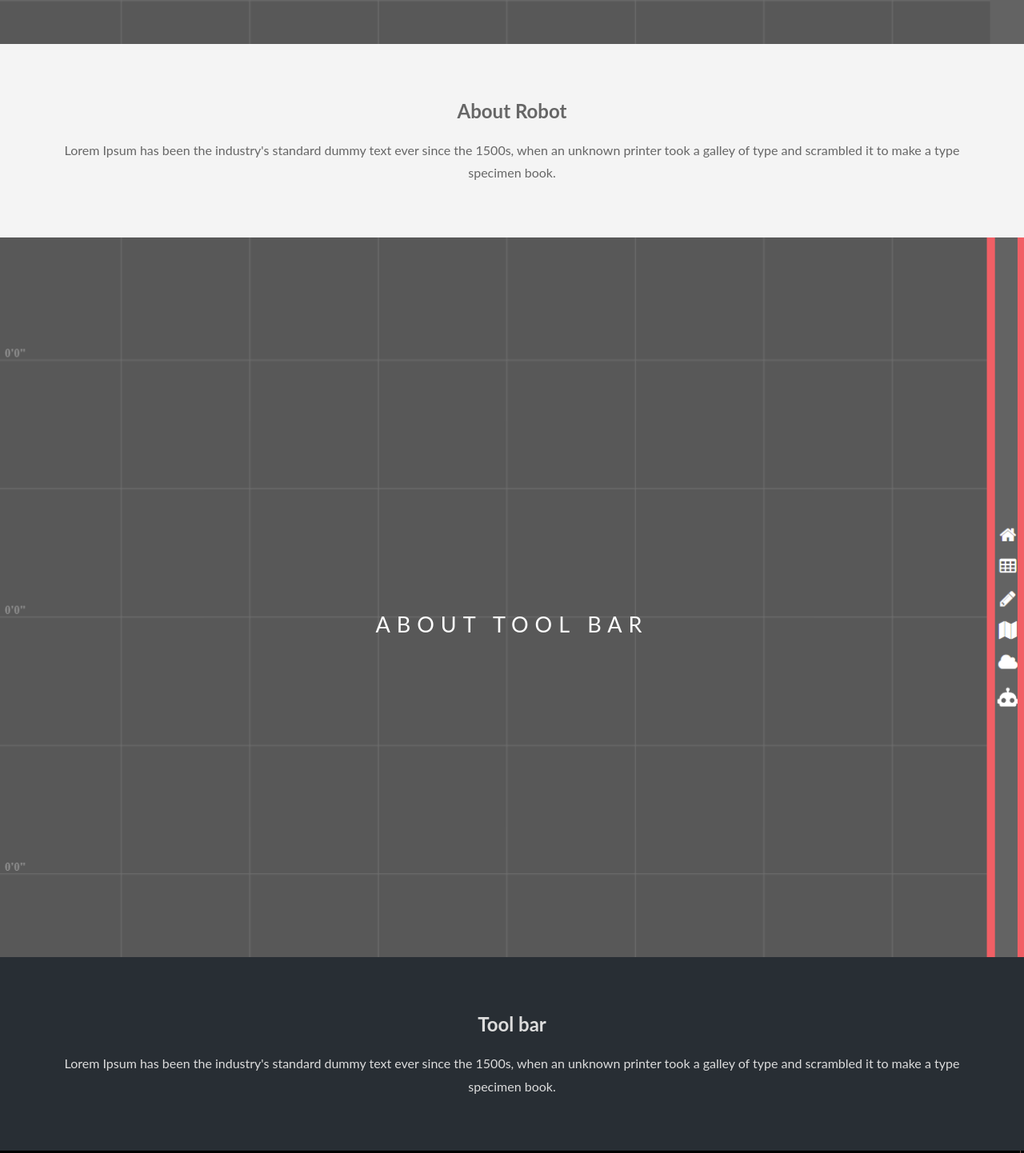
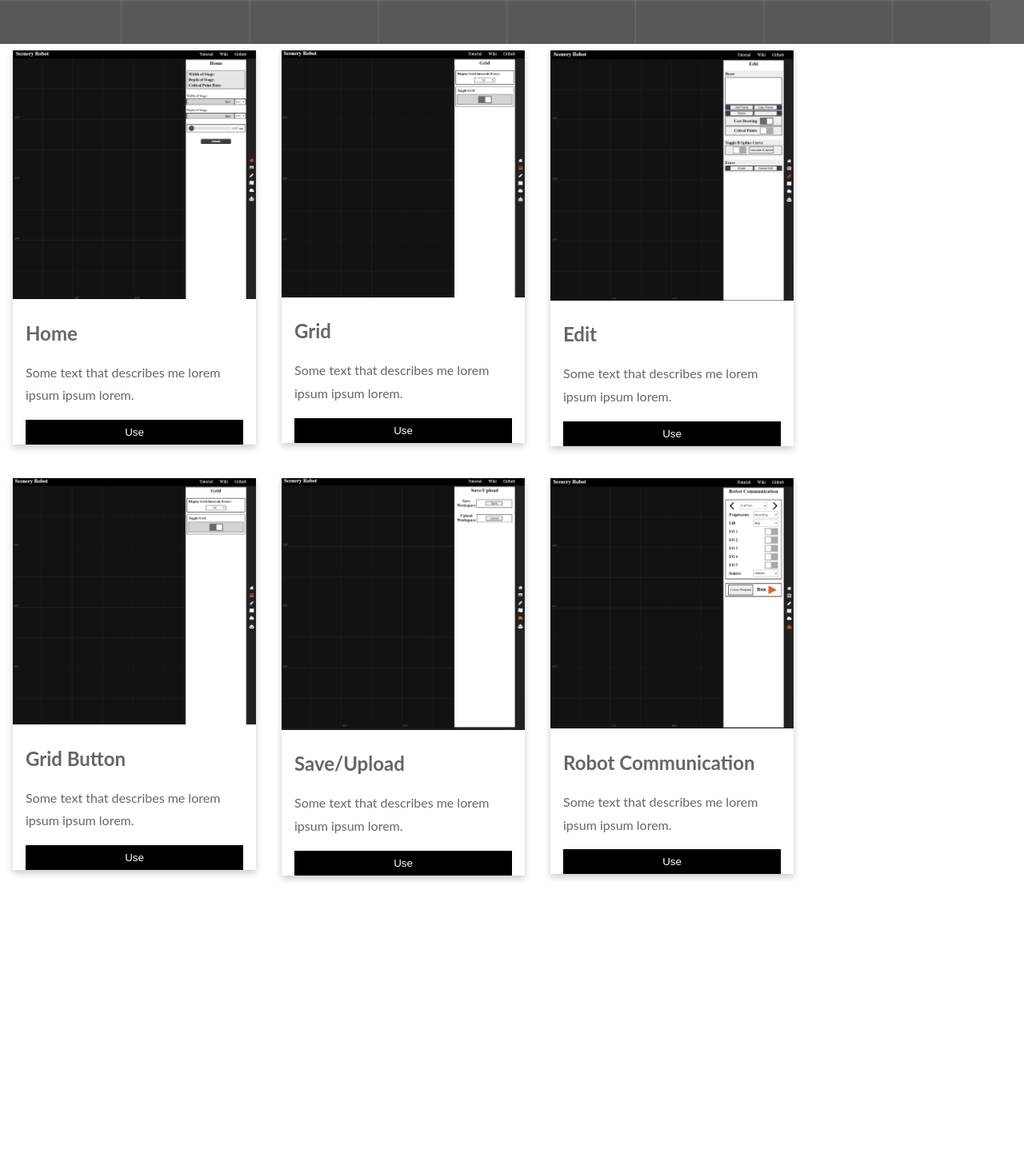
Before and after one commit to rybitski/Scenery-Robot-v4, a website: page Version 3/tutorial/tutorial.html in a window 1280 px wide. Shown: the part 745-2187 px from the top of the page at 80% size. After the commit the page ends 1856 px from the top, so only its background shows below. Drawn offline with Linux system fonts and the light colour scheme.

Commit message:
get basic button/pictures of tutorial

```diff
--- a/Version 3/tutorial/tutorial.html
+++ b/Version 3/tutorial/tutorial.html
@@ -15,126 +15,77 @@
             </div>
         </div>
     </div>
-    <section class="section section-light">
-        <h2>
-            About Robot
-        </h2>
-        <p>Lorem Ipsum has been the industry's standard dummy text ever since the 1500s, when an unknown
-            printer took a galley of type and scrambled it to make a type specimen book.</p>
-    </section>
 
-
-    <div class="toolbar">
-        <div class="ptext">
-            <div class="span border trans">
-                about tool bar
+    <div class="row">
+      <div class="column">
+        <div class="card">
+          <img src="../tutorial/tutorial_images/home_button.png" alt="home_button" style="width:100%">
+          <div class="container">
+            <h2>Home</h2>
+            <p>Some text that describes me lorem ipsum ipsum lorem.</p>
+            <p><button class="button">Use</button></p>
           </div>
         </div>
       </div>
-    <section class="section section-dark">
-        <h2>
-            Tool bar
-        </h2>
-        <p>Lorem Ipsum has been the industry's standard dummy text ever since the 1500s, when an unknown
-            printer took a galley of type and scrambled it to make a type specimen book.</p>
-    </section>
 
-    <div class="home">
-        <div class="ptext">
-            <div class="span border trans">
-                About Home
+      <div class="column">
+        <div class="card">
+          <img src="../tutorial/tutorial_images/grid_button.png" alt="grid_button" style="width:100%">
+          <div class="container">
+            <h2>Grid</h2>
+            <p>Some text that describes me lorem ipsum ipsum lorem.</p>
+            <p><button class="button">Use</button></p>
           </div>
         </div>
       </div>
-    <section class="section section-dark">
-        <h2>
-            Home
-        </h2>
-        <p>Lorem Ipsum has been the industry's standard dummy text ever since the 1500s, when an unknown
-            printer took a galley of type and scrambled it to make a type specimen book.</p>
-    </section>
 
-    <div class="grid">
-        <div class="ptext">
-            <div class="span border trans">
-                About Grid
+      <div class="column">
+        <div class="card">
+          <img src="../tutorial/tutorial_images/edit_button.png" alt="edit_button" style="width:100%">
+          <div class="container">
+            <h2>Edit</h2>
+            <p>Some text that describes me lorem ipsum ipsum lorem.</p>
+            <p><button class="button">Use</button></p>
           </div>
         </div>
       </div>
-    <section class="section section-dark">
-        <h2>
-            Grid
-        </h2>
-        <p>Lorem Ipsum has been the industry's standard dummy text ever since the 1500s, when an unknown
-            printer took a galley of type and scrambled it to make a type specimen book.</p>
-    </section>
 
-    <div class="edit">
-        <div class="ptext">
-            <div class="span border trans">
-                About Edit
+      <div class="column">
+        <div class="card">
+          <img src="../tutorial/tutorial_images/grid_button.png" alt="grid_button" style="width:100%">
+          <div class="container">
+            <h2>Grid Button</h2>
+            <p>Some text that describes me lorem ipsum ipsum lorem.</p>
+            <p><button class="button">Use</button></p>
           </div>
         </div>
       </div>
-    <section class="section section-dark">
-        <h2>
-            Edit
-        </h2>
-        <p>Lorem Ipsum has been the industry's standard dummy text ever since the 1500s, when an unknown
-            printer took a galley of type and scrambled it to make a type specimen book.</p>
-    </section>
 
-    <div class="groundplan">
-        <div class="ptext">
-            <div class="span border trans">
-                About Groundplan
+      <div class="column">
+        <div class="card">
+          <img src="../tutorial/tutorial_images/workspace_button.png" alt="workspace_button" style="width:100%">
+          <div class="container">
+            <h2>Save/Upload</h2>
+            <p>Some text that describes me lorem ipsum ipsum lorem.</p>
+            <p><button class="button">Use</button></p>
           </div>
         </div>
       </div>
-    <section class="section section-dark">
-        <h2>
-            Groundplan
-        </h2>
-        <p>Lorem Ipsum has been the industry's standard dummy text ever since the 1500s, when an unknown
-            printer took a galley of type and scrambled it to make a type specimen book.</p>
-    </section>
 
-    <div class="workspace">
-        <div class="ptext">
-            <div class="span border trans">
-                About Workspace
+      <div class="column">
+        <div class="card">
+          <img src="../tutorial/tutorial_images/robot_communication_button.png" alt="robot_communication_button" style="width:100%">
+          <div class="container">
+            <h2>Robot Communication</h2>
+            <p>Some text that describes me lorem ipsum ipsum lorem.</p>
+            <p><button class="button">Use</button></p>
           </div>
         </div>
       </div>
-    <section class="section section-dark">
-        <h2>
-            Workspace
-        </h2>
-        <p>Lorem Ipsum has been the industry's standard dummy text ever since the 1500s, when an unknown
-            printer took a galley of type and scrambled it to make a type specimen book.</p>
-    </section>
 
-    <div class="robot-communication">
-        <div class="ptext">
-            <div class="span border trans">
-                About Robot Communication
-            </div>
-        </div>
-    </div>
-    <section class="section section-dark">
-        <h2>
-            Robot Communication
-        </h2>
-        <p>Lorem Ipsum has been the industry's standard dummy text ever since the 1500s, when an unknown
-            printer took a galley of type and scrambled it to make a type specimen book.</p>
-    </section>
 
-    <div class="tutorial">
-        <div class="ptext">
-            <div class="span border">
-                test
-            </div>
-        </div>
-    </div>
+
+
+
 </body>
 </html>
--- a/Version 3/tutorial/tutorial_style.css
+++ b/Version 3/tutorial/tutorial_style.css
@@ -7,7 +7,7 @@ body, html {
     color: #666
 }
 
-.tutorial, .toolbar {
+.tutorial {
     position: relative;
     opacity: 0.70;
     background-position: center;
@@ -26,54 +26,9 @@ body, html {
     min-height: 100%;
 }
 
-.toolbar {
-    background-image: url("../tutorial/tutorial_images/tool_bar_highlight.png");
-    min-height: 900px;
-}
-
-.home {
-    background-image: url("../tutorial/tutorial_images/home_button.png");
-    min-height: 900px;
-}
-
-.grid {
-    background-image: url("../tutorial/tutorial_images/grid_button.png");
-    min-height: 900px;
-}
-
-.edit {
-    background-image: url("../tutorial/tutorial_images/edit_button.png");
-    min-height: 900px;
-}
-
-.groundplan {
-    background-image: url("../tutorial/tutorial_images/ground_plan.png");
-    min-height: 900px;
-}
-
-.workspace {
-    background-image: url("../tutorial/tutorial_images/workspace_button.png");
-    min-height: 900px;
-}
-
-.robot-communication {
-    background-image: url("../tutorial/tutorial_images/robot_communication_button.png");
-    min-height: 900px;
-}
-
 .section {
     text-align: center;
     padding: 50px 80px;
-}
-
-.section-light {
-    background-color: #f4f4f4;
-    color: #666;
-}
-
-.section-dark {
-    background-color: #282e34;
-    color: #ddd;
 }
 
 .ptext {
@@ -96,3 +51,39 @@ body, html {
 .ptext .border.trans {
     background-color: transparent;
 }
+
+
+
+
+.column {
+    float: left;
+    width: 25.0%;
+    margin-bottom: 16px;
+    padding: 0 8px;
+}
+
+.card {
+    box-shadow: 0 4px 8px 0 rgba(0, 0, 0, 0.2);
+    margin: 8px;
+}
+
+.container {
+    padding: 0 16px;
+}
+
+
+.button {
+    border: none;
+    outline: 0;
+    display: inline-block;
+    padding: 8px;
+    color: white;
+    background-color: #000;
+    text-align: center;
+    cursor: pointer;
+    width: 100%;
+}
+
+.button:hover {
+    background-color: #555;
+}
```
Also changed, not shown: Version 3/landing_website/landing_page.html (+2 -2 lines), 2 other files. Lines whose indentation alone changed are shown as unchanged.
